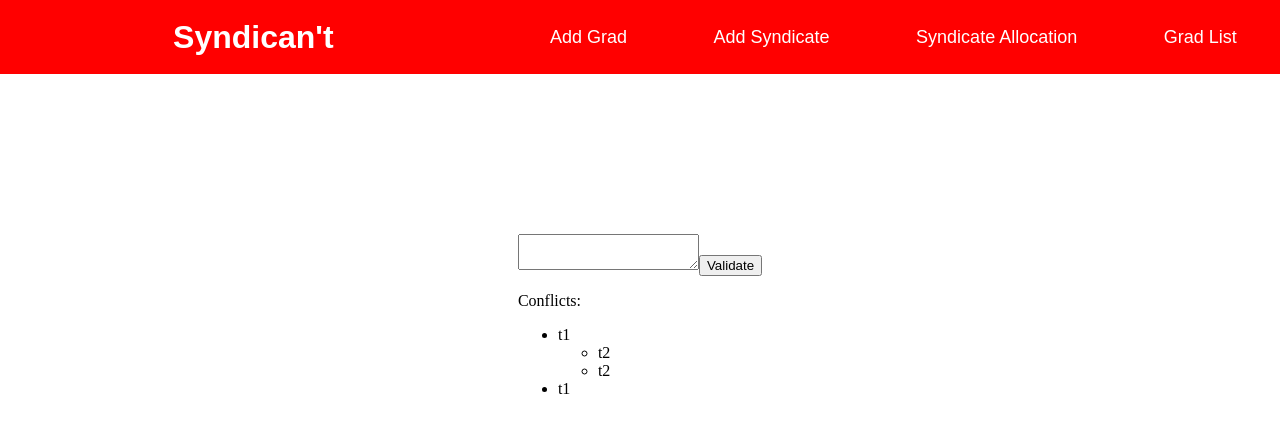
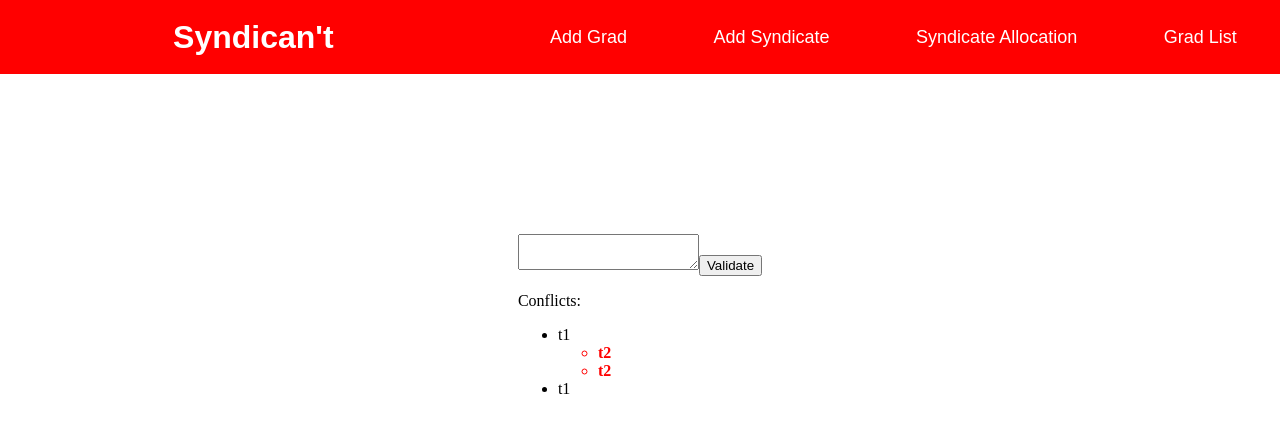
Before and after one commit to camerond-bbd/Syndicant-Repo, an Angular app in the folder SyndicantFrontend/: page / in a window 1280 px wide. Shown: the top 432 px of the page. Built offline with nearby package versions, Linux system fonts and the light colour scheme.

Commit message:
shapes and colors

```diff
--- a/SyndicantFrontend/src/app/components/home/home.component.html
+++ b/SyndicantFrontend/src/app/components/home/home.component.html
@@ -7,7 +7,7 @@
         <li>{{ grad.gradEmail }}</li>
         <ul>
             <ng-container *ngFor="let c of grad.otherGradEmail;">
-                <li>{{ c }}</li>
+                <li class="error">{{ c }}</li>
             </ng-container>
         </ul>
     </ng-container>
--- a/SyndicantFrontend/src/app/components/home/home.component.scss
+++ b/SyndicantFrontend/src/app/components/home/home.component.scss
@@ -0,0 +1,4 @@
+.error {
+    color: red;
+    font-weight: bold;
+}
```
